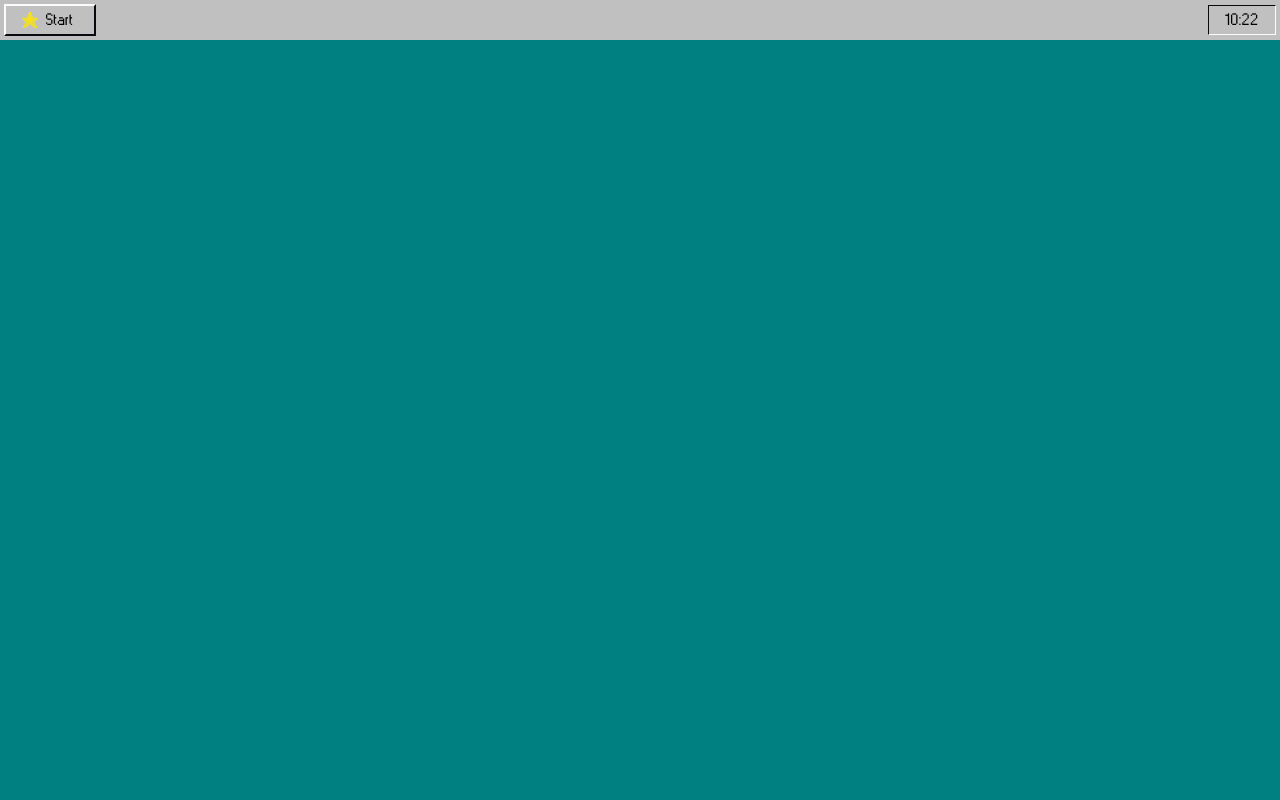
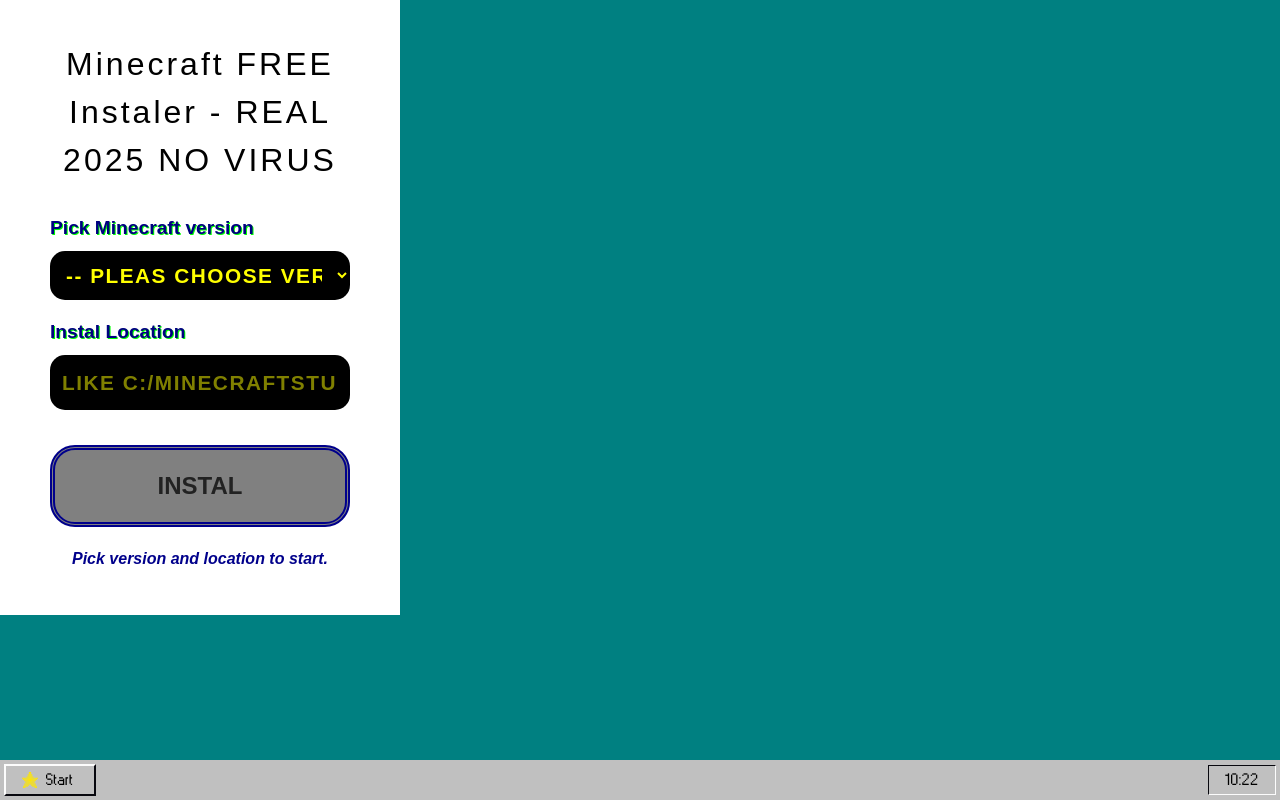
Before and after one commit to darius-it/doors95, a Nuxt app: page /minecraft_launcher_fake in a window 1280 px wide. Before the commit this address had no page. Built offline with nearby package versions, Linux system fonts and the light colour scheme.

Commit message:
minecraft launcher 2025 NO VIRUS

```diff
--- /dev/null
+++ b/pages/minecraft_launcher_fake.vue
@@ -0,0 +1,170 @@
+<template>
+  <div id="fake-installer">
+    <h1>Minecraft FREE Instaler - REAL 2025 NO VIRUS</h1>
+
+    <label for="version">Pick Minecraft version</label>
+    <select id="version" v-model="version" :disabled="installing">
+      <option disabled value="">-- Pleas choose version --</option>
+      <option v-for="v in versions" :key="v" :value="v">{{ v }}</option>
+    </select>
+
+    <label for="location">Instal Location</label>
+    <input
+      type="text"
+      id="location"
+      placeholder="Like C:/MinecraftStuff"
+      v-model="location"
+      :disabled="installing"
+    />
+
+    <button @click="startInstall" :disabled="!canInstall || installing">
+      {{ installing ? "Instaling... Pleas Wait..." : "Instal" }}
+    </button>
+
+    <div class="progress-bar" v-if="installing">
+      <div :style="{ width: progress + '%' }"></div>
+    </div>
+
+    <div class="status">{{ statusMessage }}</div>
+  </div>
+</template>
+
+<script setup>
+import { ref, computed } from 'vue';
+
+const versions = ref([
+  '1.19.99',
+  '1.18.b',
+  '1.17.17',
+  '16.5',
+  '12..3'
+]);
+
+const version = ref('');
+const location = ref('');
+const installing = ref(false);
+const progress = ref(0);
+const statusMessage = ref('Pick version and location to start.');
+
+const canInstall = computed(() => {
+  return version.value !== '' && location.value.trim() !== '';
+});
+
+function startInstall() {
+  if (!canInstall.value) return;
+  installing.value = true;
+  progress.value = 0;
+  statusMessage.value = 'Prepairing Instalathion...';
+
+  const interval = setInterval(() => {
+    if (progress.value >= 100) {
+      clearInterval(interval);
+      statusMessage.value = `Minercaft ${version.value} installed at ${location.value}. Yay! 🎉`;
+      installing.value = false;
+    } else {
+      progress.value += Math.floor(Math.random() * 25) + 1; // random big jumps
+      if (progress.value > 100) progress.value = 100;
+      statusMessage.value = `Installing Minecrfat ${version.value}... ${progress.value}% Done`;
+    }
+  }, 300);
+}
+</script>
+
+<style scoped>
+#fake-installer {
+  background: white;
+  border: 8px darkblue;
+  padding: 40px 50px;
+  width: 400px;
+  font-family: 'Arial', cursive, sans-serif;
+  color: #000;
+  text-shadow: 2px 2px #fff;
+  user-select: none;
+  box-sizing: border-box;
+}
+
+h1 {
+  text-align: center;
+  font-size: 2rem;
+  margin-bottom: 30px;
+  letter-spacing: 3px;
+}
+
+label {
+  display: block;
+  margin: 18px 0 8px;
+  font-weight: 900;
+  font-size: 1.2rem;
+  color: navy;
+  text-shadow: 1px 1px lime;
+}
+
+select,
+input[type="text"] {
+  width: 100%;
+  padding: 12px;
+  font-size: 1.3rem;
+  border: 4px blueviolet;
+  border-radius: 15px;
+  box-sizing: border-box;
+  color: yellow;
+  background-color: black;
+  font-weight: bold;
+  text-transform: uppercase;
+  letter-spacing: 1.5px;
+}
+
+button {
+  margin-top: 35px;
+  width: 100%;
+  background: limegreen;
+  border: 5px double darkblue;
+  padding: 18px;
+  font-weight: 900;
+  font-size: 1.5rem;
+  border-radius: 25px;
+  color: darkred;
+  cursor: pointer;
+  text-shadow: none;
+  transition: transform 0.15s ease-in-out;
+  text-transform: uppercase;
+}
+
+button:hover:not(:disabled) {
+  transform: scale(1.05) rotate(5deg);
+}
+
+button:disabled {
+  background: gray;
+  cursor: not-allowed;
+  color: #222;
+}
+
+.progress-bar {
+  margin-top: 30px;
+  background: yellow;
+  border-radius: 30px;
+  overflow: hidden;
+  height: 30px;
+  border: 3px dashed purple;
+}
+
+.progress-bar > div {
+  height: 100%;
+  background: lime;
+  width: 0%;
+  transition: width 0.2s ease;
+}
+
+.status {
+  margin-top: 20px;
+  font-style: italic;
+  color: darkblue;
+  min-height: 28px;
+  text-align: center;
+  font-weight: 700;
+  font-family: 'Arial', cursive, sans-serif;
+  text-shadow: 1px 1px white;
+  user-select: text;
+}
+</style>
```
